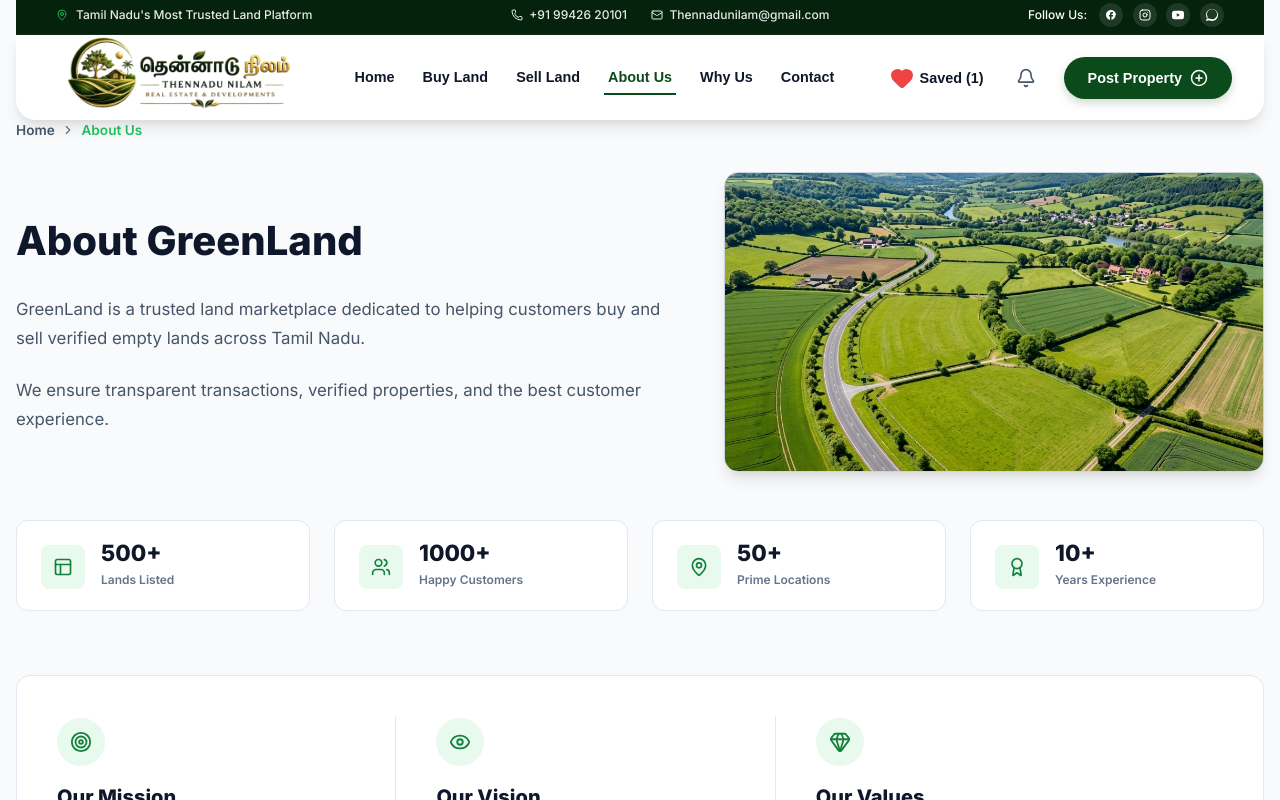
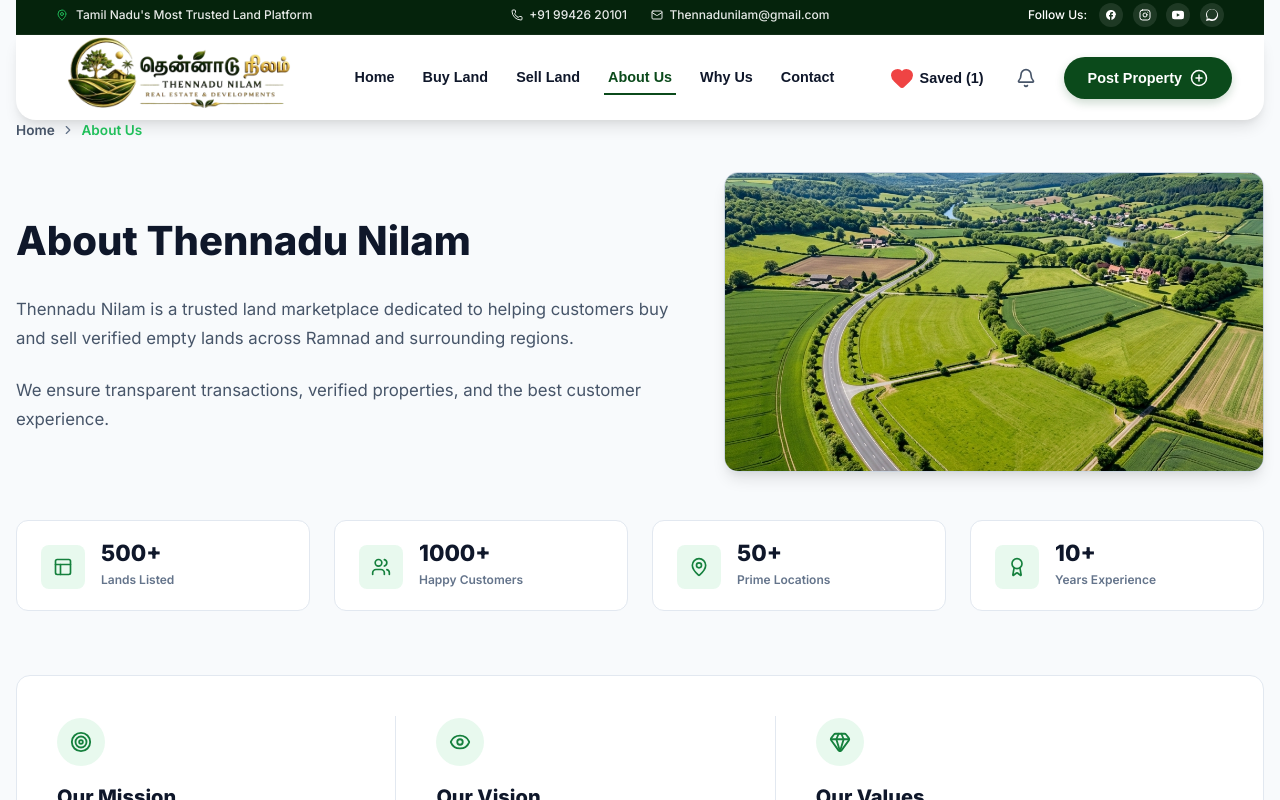
Before and after one commit to vinichn2026-rgb/greenland, a React (Vite) app: page / in a window 1280 px wide. Both pictures are taken after a click on the button "About Us". Shown: the top 800 px of the page. Built offline with nearby package versions, Linux system fonts and the light colour scheme; no server answers.

Commit message:
feat: rebrand About Us page to Thennadu Nilam and localize focus to Ramnad

```diff
--- a/src/pages/AboutUs.jsx
+++ b/src/pages/AboutUs.jsx
@@ -24,10 +24,10 @@ export const AboutUs = () => {
       <section className="about-main-section" style={{ display: 'grid', gridTemplateColumns: '1.1fr 0.9fr', gap: '3rem', alignItems: 'center', marginBottom: '3rem' }}>
         <div className="about-text-content">
           <h1 style={{ fontSize: '2.5rem', fontWeight: 800, color: '#0f172a', marginBottom: '1.5rem' }}>
-            About GreenLand
+            About Thennadu Nilam
           </h1>
           <p style={{ fontSize: '1.05rem', lineHeight: '1.7', color: 'var(--text-grey)', marginBottom: '1.5rem' }}>
-            GreenLand is a trusted land marketplace dedicated to helping customers buy and sell verified empty lands across Tamil Nadu.
+            Thennadu Nilam is a trusted land marketplace dedicated to helping customers buy and sell verified empty lands across Ramnad and surrounding regions.
           </p>
           <p style={{ fontSize: '1.05rem', lineHeight: '1.7', color: 'var(--text-grey)' }}>
             We ensure transparent transactions, verified properties, and the best customer experience.
@@ -36,7 +36,7 @@ export const AboutUs = () => {
 
         {/* Brand Image card */}
         <div className="about-img-box" style={{ height: '300px', borderRadius: '14px', overflow: 'hidden', boxShadow: 'var(--shadow-lg)', border: '1px solid #cbd5e1' }}>
-          <img src="/images/green_fields_bg.png" alt="Tamil Nadu Lands" className="plot-img" />
+          <img src="/images/green_fields_bg.png" alt="Ramnad Lands" className="plot-img" />
         </div>
       </section>
 
@@ -108,7 +108,7 @@ export const AboutUs = () => {
           </div>
           <h3 style={{ fontSize: '1.25rem', fontWeight: 800, color: '#0f172a' }}>Our Vision</h3>
           <p style={{ fontSize: '0.85rem', color: 'var(--text-grey)', lineHeight: '1.6' }}>
-            To become Tamil Nadu's most trusted land marketplace.
+            To become Ramnad's most trusted land marketplace.
           </p>
         </div>
 
```
